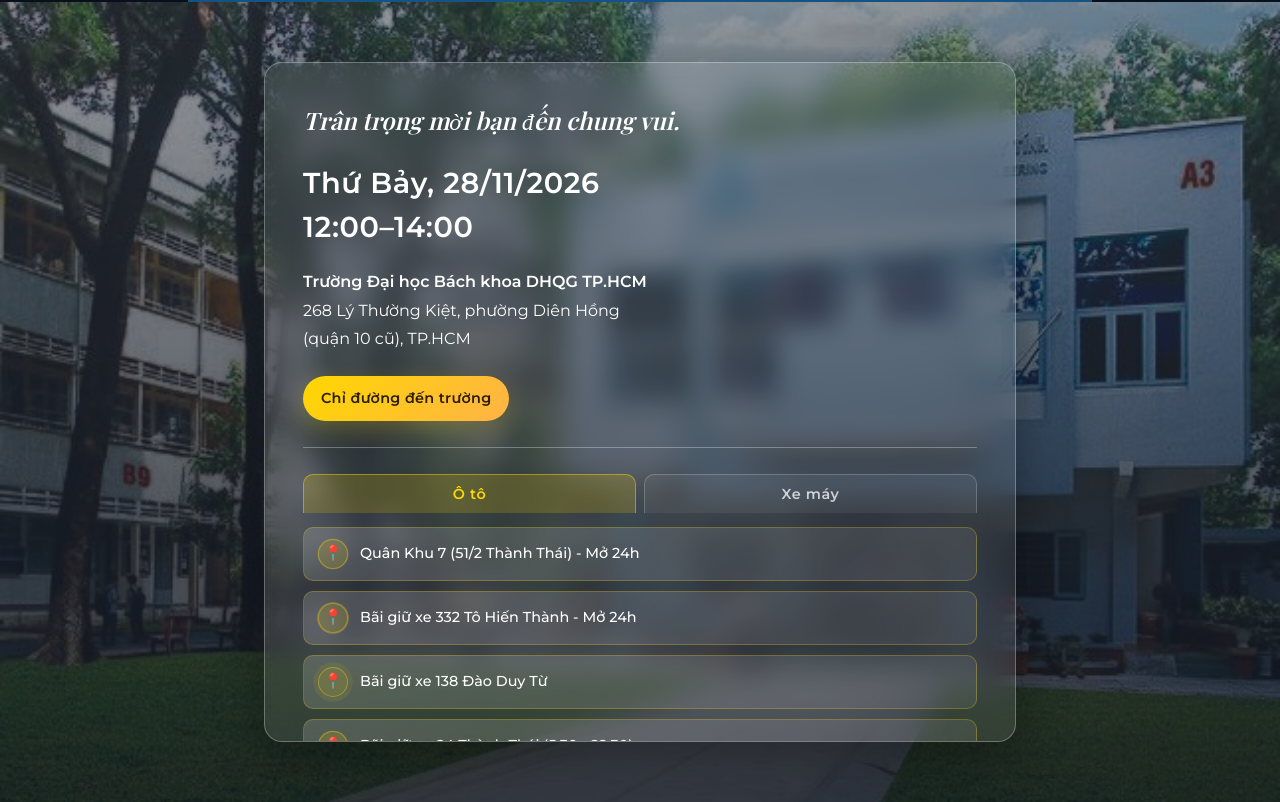
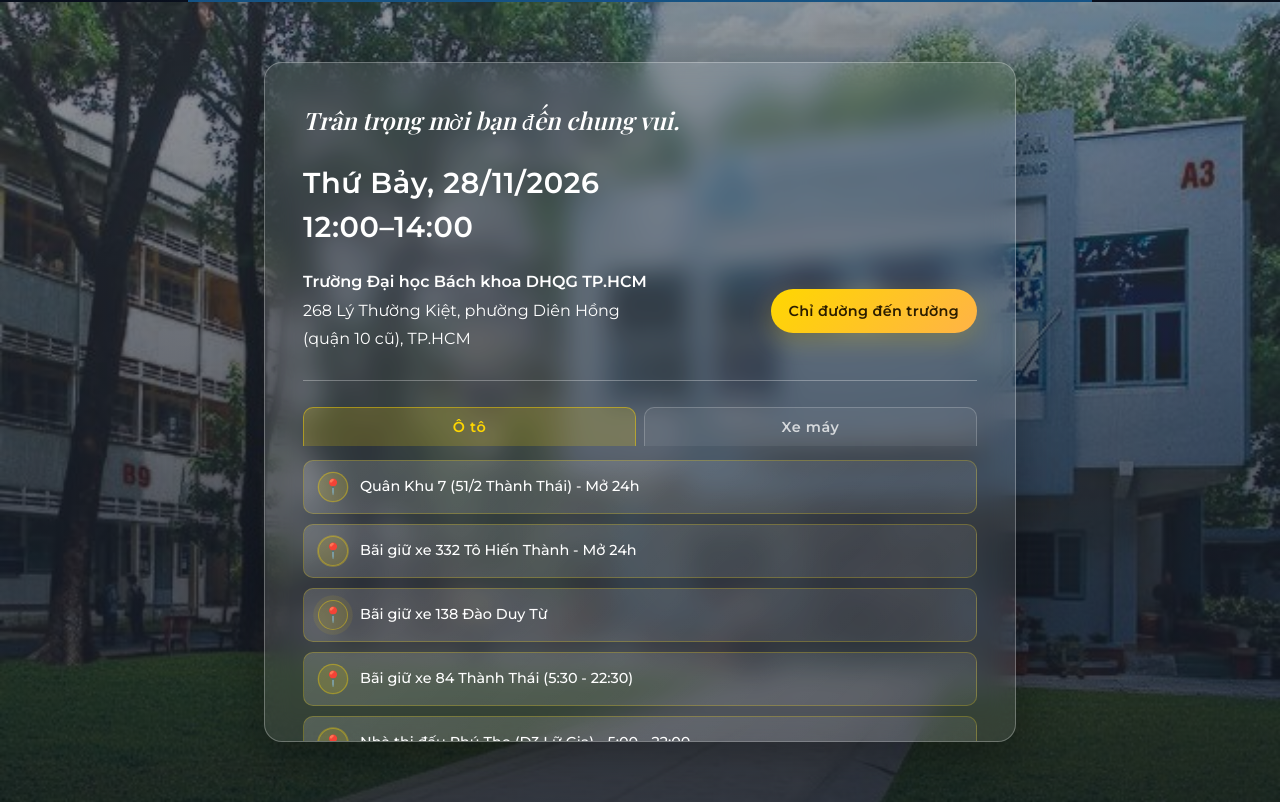
Before and after one commit to khoale2k4/graduation-invitation-dang-khoa, a plain HTML site: page index.html in a window 1280 px wide. Shown: the part 1598-2400 px from the top of the page. Drawn offline with nearby package versions, Linux system fonts and the light colour scheme; a web font is replaced by a local one.

Commit message:
style: align address and directions button on one row

```diff
--- a/index.html
+++ b/index.html
@@ -305,10 +305,31 @@
             margin-bottom: 20px;
         }
 
+        .location-row {
+            display: flex;
+            align-items: center;
+            gap: 16px;
+            margin-bottom: 26px;
+        }
+
+        .location-row .location {
+            flex: 1 1 auto;
+            margin-bottom: 0;
+        }
+
+        .location-row .directions-btn {
+            flex: 0 0 auto;
+            margin: 0;
+        }
+
         .location {
             font-size: 1rem;
             line-height: 1.8;
             margin-bottom: 26px;
+        }
+
+        @media (max-width: 520px) {
+            .location-row { flex-wrap: wrap; }
         }
 
         /* Nút chỉ đường đến trường */
@@ -576,6 +597,7 @@
 
                 <h3 class="time-date reveal" data-delay="1">Thứ Bảy, 28/11/2026<br>12:00–14:00</h3>
 
+                <div class="location-row">
                     <p class="location reveal" data-delay="2">
                         <strong>Trường Đại học Bách khoa DHQG TP.HCM</strong><br>
                         268 Lý Thường Kiệt, phường Diên Hồng<br>
@@ -585,6 +607,7 @@
                     <a href="https://www.google.com/maps/dir/?api=1&destination=268+L%C3%BD+Th%C6%B0%E1%BB%9Dng+Ki%E1%BB%87t%2C+Ph%C6%B0%E1%BB%9Dng+Di%C3%AAn+H%E1%BB%92ng%2C+Qu%E1%BA%ADn+10%2C+TP.HCM" target="_blank" rel="noopener noreferrer" class="directions-btn reveal" data-delay="2">
                         <span>Chỉ đường đến trường</span>
                     </a>
+                </div>
 
                 <!-- PHẦN GỬI XE -->
                 <div class="parking-section reveal" data-delay="3">
```
Lines whose indentation alone changed are shown as unchanged.
